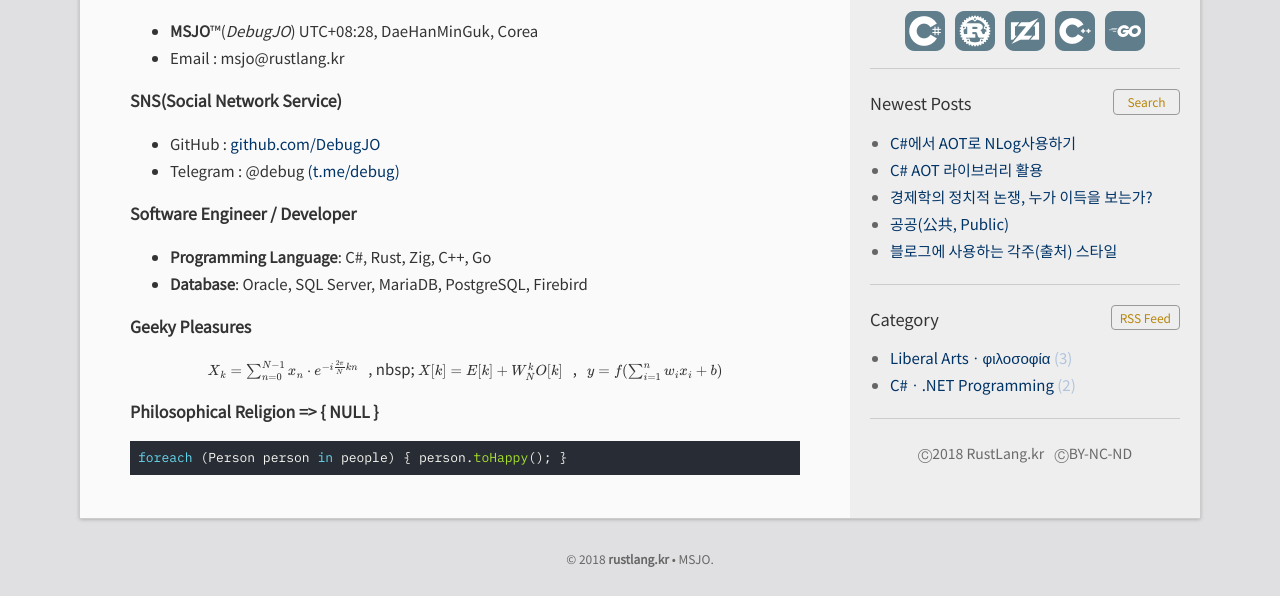
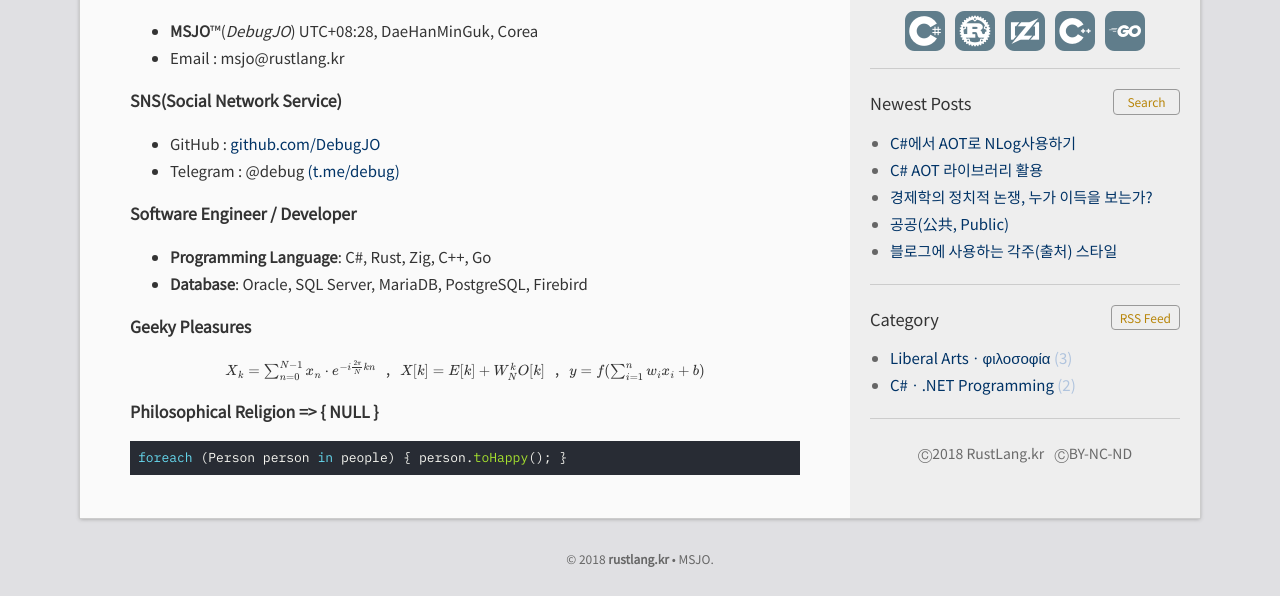
Before and after one commit to DebugJO/rustlang, a Jekyll site: the page built from about.md, in a window 1280 px wide, cut to the strip 304-900 px from the top of the page. Built offline with Jekyll 4.4.1, drawn with Linux system fonts in a browser that asks for light colours; formulas are drawn with MathJax 3.

Commit message:
Update about.md

```diff
--- a/about.md
+++ b/about.md
@@ -22,7 +22,7 @@
 ###### Geeky Pleasures
 
 <div style="text-align: center;">
- $X_k = \sum_{n=0}^{N-1} x_n \cdot e^{-i \frac{2\pi}{N} kn}$ &nbsp;&nbsp;,&nbsp;nbsp; $X[k] = E[k] + W_N^k O[k]$ &nbsp;&nbsp;,&nbsp;&nbsp; $y = f(\sum_{i=1}^{n} w_i x_i + b)$
+ $X_k = \sum_{n=0}^{N-1} x_n \cdot e^{-i \frac{2\pi}{N} kn}$ &nbsp;&nbsp;,&nbsp;&nbsp; $X[k] = E[k] + W_N^k O[k]$ &nbsp;&nbsp;,&nbsp;&nbsp; $y = f(\sum_{i=1}^{n} w_i x_i + b)$
 </div>
 
 ###### Philosophical Religion => { NULL }
```
